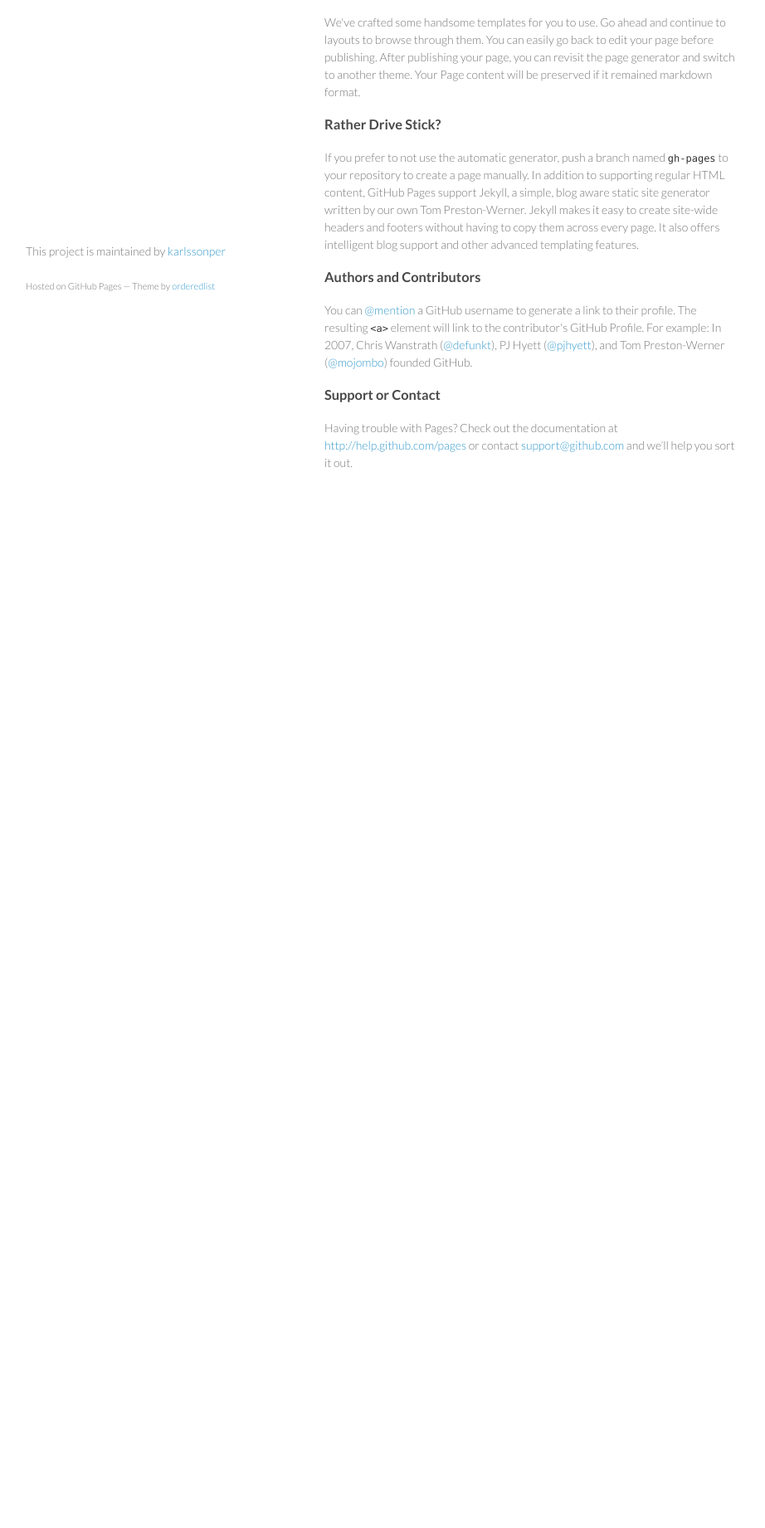
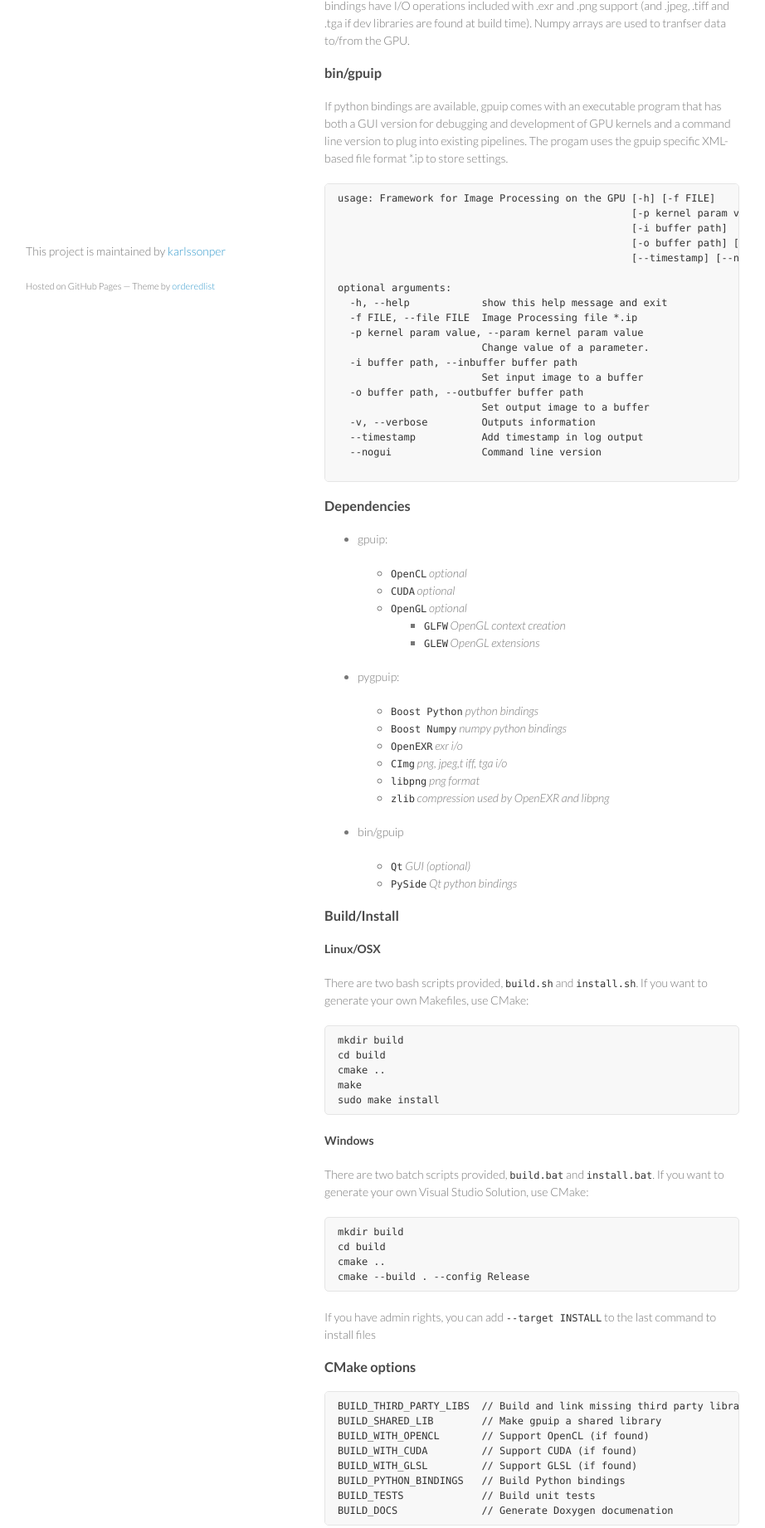
Before and after one commit to karlssonper/gpuip, a plain HTML site: page index.html in a window 1280 px wide. Shown: the part 376-2218 px from the top of the page at 83% size, without its empty margins (179-1101 px from the left). Before the commit the page ends 1014 px from the top, so only its background shows below. Drawn offline with Linux system fonts and the light colour scheme.

Commit message:
Create gh-pages branch via GitHub

```diff
--- a/index.html
+++ b/index.html
@@ -3,7 +3,7 @@
   <head>
     <meta charset="utf-8">
     <meta http-equiv="X-UA-Compatible" content="chrome=1">
-    <title>Gpuip by karlssonper</title>
+    <title>gpuip by karlssonper</title>
 
     <link rel="stylesheet" href="stylesheets/styles.css">
     <link rel="stylesheet" href="stylesheets/pygment_trac.css">
@@ -15,7 +15,7 @@
   <body>
     <div class="wrapper">
       <header>
-        <h1>Gpuip</h1>
+        <h1>gpuip</h1>
         <p>Framework for Image Processing on the GPU</p>
 
         <p class="view"><a href="https://github.com/karlssonper/gpuip">View the Project on GitHub <small>karlssonper/gpuip</small></a></p>
@@ -28,37 +28,184 @@
         </ul>
       </header>
       <section>
-        <h3>
-<a name="welcome-to-github-pages" class="anchor" href="#welcome-to-github-pages"><span class="octicon octicon-link"></span></a>Welcome to GitHub Pages.</h3>
+        <h1>
+<a name="gpuip" class="anchor" href="#gpuip"><span class="octicon octicon-link"></span></a>gpuip</h1>
 
-<p>This automatic page generator is the easiest way to create beautiful pages for all of your projects. Author your page content here using GitHub Flavored Markdown, select a template crafted by a designer, and publish. After your page is generated, you can check out the new branch:</p>
+<p>Gpuip is a C++ cross-platform framework for Image Processing on the GPU architechure. It tries to simplify the image processing pipeline on the GPU and make it more generic across the thre most common environments: OpenCL, CUDA and OpenGL GLSL. It provides a simple interface to copy data from and to the GPU and makes it easy to compile and run GPU kernel code. </p>
 
-<pre><code>$ cd your_repo_root/repo_name
-$ git fetch origin
-$ git checkout gh-pages
+<h3>
+<a name="api" class="anchor" href="#api"><span class="octicon octicon-link"></span></a>API</h3>
+
+<p>The online API documentation <a href="http://karlssonper.github.io/gpuip/">can be found here.</a></p>
+
+<h3>
+<a name="pygpuip" class="anchor" href="#pygpuip"><span class="octicon octicon-link"></span></a>pygpuip</h3>
+
+<p>The gpuip library comes with optional python bindings to the C++ code. The python bindings have I/O operations included with .exr and .png support (and .jpeg, .tiff and .tga if dev libraries are found at build time). Numpy arrays are used to tranfser data to/from the GPU.</p>
+
+<h3>
+<a name="bingpuip" class="anchor" href="#bingpuip"><span class="octicon octicon-link"></span></a>bin/gpuip</h3>
+
+<p>If python bindings are available, gpuip comes with an executable program that has both a GUI version for debugging and development of GPU kernels and a command line version to plug into existing pipelines. The progam uses the gpuip specific XML-based file format *.ip to store settings.</p>
+
+<pre><code>usage: Framework for Image Processing on the GPU [-h] [-f FILE]
+                                                 [-p kernel param value]
+                                                 [-i buffer path]
+                                                 [-o buffer path] [-v]
+                                                 [--timestamp] [--nogui]
+
+optional arguments:
+  -h, --help            show this help message and exit
+  -f FILE, --file FILE  Image Processing file *.ip
+  -p kernel param value, --param kernel param value
+                        Change value of a parameter.
+  -i buffer path, --inbuffer buffer path
+                        Set input image to a buffer
+  -o buffer path, --outbuffer buffer path
+                        Set output image to a buffer
+  -v, --verbose         Outputs information
+  --timestamp           Add timestamp in log output
+  --nogui               Command line version
+
 </code></pre>
 
-<p>If you're using the GitHub for Mac, simply sync your repository and you'll see the new branch.</p>
+<h3>
+<a name="dependencies" class="anchor" href="#dependencies"><span class="octicon octicon-link"></span></a>Dependencies</h3>
+
+<ul>
+<li>
+<p>gpuip:</p>
+
+<ul>
+<li>
+<a href="https://www.khronos.org/opencl/"><code>OpenCL</code></a> <em>optional</em>
+</li>
+<li>
+<a href="https://developer.nvidia.com/cuda-zone"><code>CUDA</code></a> <em>optional</em>
+</li>
+<li>
+<a href="http://www.opengl.org/"><code>OpenGL</code></a> <em>optional</em>
+
+<ul>
+<li>
+<a href="http://www.glfw.org/"><code>GLFW</code></a> <em>OpenGL context creation</em>
+</li>
+<li>
+<a href="http://glew.sourceforge.net/"><code>GLEW</code></a> <em>OpenGL extensions</em>
+</li>
+</ul>
+</li>
+</ul>
+</li>
+<li>
+<p>pygpuip:</p>
+
+<ul>
+<li>
+<a href="http://www.boost.org/"><code>Boost Python</code></a> <em>python bindings</em>
+</li>
+<li>
+<a href="https://github.com/ndarray/Boost.NumPy"><code>Boost Numpy</code></a> <em>numpy python bindings</em>
+</li>
+<li>
+<a href="http://www.openexr.com/"><code>OpenEXR</code></a> <em>exr i/o</em>
+</li>
+<li>
+<a href="http://cimg.sourceforge.net/"><code>CImg</code></a> <em>png, jpeg,t iff, tga i/o</em>
+</li>
+<li>
+<a href="http://www.libpng.org/pub/png/libpng.html"><code>libpng</code></a> <em>png format</em>
+</li>
+<li>
+<a href="http://www.zlib.net"><code>zlib</code></a> <em>compression used by OpenEXR and libpng</em>
+</li>
+</ul>
+</li>
+<li>
+<p>bin/gpuip</p>
+
+<ul>
+<li>
+<a href="http://qt-project.org/"><code>Qt</code></a> <em>GUI (optional)</em>
+</li>
+<li>
+<a href="http://qt-project.org/wiki/PySide"><code>PySide</code></a> <em>Qt python bindings</em>
+</li>
+</ul>
+</li>
+</ul><h3>
+<a name="buildinstall" class="anchor" href="#buildinstall"><span class="octicon octicon-link"></span></a>Build/Install</h3>
+
+<h4>
+<a name="linuxosx" class="anchor" href="#linuxosx"><span class="octicon octicon-link"></span></a>Linux/OSX</h4>
+
+<p>There are two bash scripts provided, <code>build.sh</code> and <code>install.sh</code>. If you want to generate your own Makefiles, use CMake:</p>
+
+<pre><code>mkdir build
+cd build
+cmake ..
+make
+sudo make install
+</code></pre>
+
+<h4>
+<a name="windows" class="anchor" href="#windows"><span class="octicon octicon-link"></span></a>Windows</h4>
+
+<p>There are two batch scripts provided, <code>build.bat</code> and <code>install.bat</code>. If you want to generate your own Visual Studio Solution, use CMake:</p>
+
+<pre><code>mkdir build
+cd build
+cmake ..
+cmake --build . --config Release
+</code></pre>
+
+<p>If you have admin rights, you can add <code>--target INSTALL</code> to the last command to install files</p>
 
 <h3>
-<a name="designer-templates" class="anchor" href="#designer-templates"><span class="octicon octicon-link"></span></a>Designer Templates</h3>
+<a name="cmake-options" class="anchor" href="#cmake-options"><span class="octicon octicon-link"></span></a>CMake options</h3>
 
-<p>We've crafted some handsome templates for you to use. Go ahead and continue to layouts to browse through them. You can easily go back to edit your page before publishing. After publishing your page, you can revisit the page generator and switch to another theme. Your Page content will be preserved if it remained markdown format.</p>
+<pre><code>BUILD_THIRD_PARTY_LIBS  // Build and link missing third party libraries
+BUILD_SHARED_LIB        // Make gpuip a shared library
+BUILD_WITH_OPENCL       // Support OpenCL (if found)
+BUILD_WITH_CUDA         // Support CUDA (if found)
+BUILD_WITH_GLSL         // Support GLSL (if found)
+BUILD_PYTHON_BINDINGS   // Build Python bindings
+BUILD_TESTS             // Build unit tests
+BUILD_DOCS              // Generate Doxygen documenation
+</code></pre>
 
 <h3>
-<a name="rather-drive-stick" class="anchor" href="#rather-drive-stick"><span class="octicon octicon-link"></span></a>Rather Drive Stick?</h3>
+<a name="third-party-libraries" class="anchor" href="#third-party-libraries"><span class="octicon octicon-link"></span></a>Third party libraries</h3>
 
-<p>If you prefer to not use the automatic generator, push a branch named <code>gh-pages</code> to your repository to create a page manually. In addition to supporting regular HTML content, GitHub Pages support Jekyll, a simple, blog aware static site generator written by our own Tom Preston-Werner. Jekyll makes it easy to create site-wide headers and footers without having to copy them across every page. It also offers intelligent blog support and other advanced templating features.</p>
+<p>If the CMake option <code>BUILD_THIRD_PARTY_LIBS</code> is set to ON, the build will download the source code from the missing libraries and compile. This does not apply for the core libs OpenCL, CUDA and OpenGL since they are not open source. Although supported, it is not recommended to download and build boost from the git repo as it takes a long time to clone the submodules.</p>
+
+<p>Following CMake variables can be set to help CMake find the third party libraries:</p>
+
+<pre><code>-DBOOST_ROOT=...
+-DZLIB_ROOT=...
+-DGLFW_ROOT=...
+</code></pre>
 
 <h3>
-<a name="authors-and-contributors" class="anchor" href="#authors-and-contributors"><span class="octicon octicon-link"></span></a>Authors and Contributors</h3>
+<a name="examples" class="anchor" href="#examples"><span class="octicon octicon-link"></span></a>Examples</h3>
 
-<p>You can <a href="https://github.com/blog/821" class="user-mention">@mention</a> a GitHub username to generate a link to their profile. The resulting <code>&lt;a&gt;</code> element will link to the contributor's GitHub Profile. For example: In 2007, Chris Wanstrath (<a href="https://github.com/defunkt" class="user-mention">@defunkt</a>), PJ Hyett (<a href="https://github.com/pjhyett" class="user-mention">@pjhyett</a>), and Tom Preston-Werner (<a href="https://github.com/mojombo" class="user-mention">@mojombo</a>) founded GitHub.</p>
+<p>The following examples are included the <code>examples</code> directory (can be run with <code>bin/gpuip</code>):</p>
+
+<pre><code>- linear interpolation
+- box blur
+- gaussian blur
+- separable gaussian blur
+</code></pre>
 
 <h3>
-<a name="support-or-contact" class="anchor" href="#support-or-contact"><span class="octicon octicon-link"></span></a>Support or Contact</h3>
+<a name="tests" class="anchor" href="#tests"><span class="octicon octicon-link"></span></a>Tests</h3>
 
-<p>Having trouble with Pages? Check out the documentation at <a href="http://help.github.com/pages">http://help.github.com/pages</a> or contact <a href="mailto:support@github.com">support@github.com</a> and we’ll help you sort it out.</p>
+<p>To run all tests, run <code>ctest</code> from the <code>build</code> directory.</p>
+
+<pre><code>test_cpp          // Test C++ api
+test_py           // Test Python bindings
+test_performance  // Tests the performance, compare against CPU
+</code></pre>
       </section>
       <footer>
         <p>This project is maintained by <a href="https://github.com/karlssonper">karlssonper</a></p>
@@ -66,6 +213,16 @@ $ git checkout gh-pages
       </footer>
     </div>
     <script src="javascripts/scale.fix.js"></script>
+              <script type="text/javascript">
+            var gaJsHost = (("https:" == document.location.protocol) ? "https://ssl." : "http://www.");
+            document.write(unescape("%3Cscript src='" + gaJsHost + "google-analytics.com/ga.js' type='text/javascript'%3E%3C/script%3E"));
+          </script>
+          <script type="text/javascript">
+            try {
+              var pageTracker = _gat._getTracker("UA-53972984-1");
+            pageTracker._trackPageview();
+            } catch(err) {}
+          </script>
 
   </body>
 </html>
```
Also changed, not shown: params.json (+1 -1 lines).
